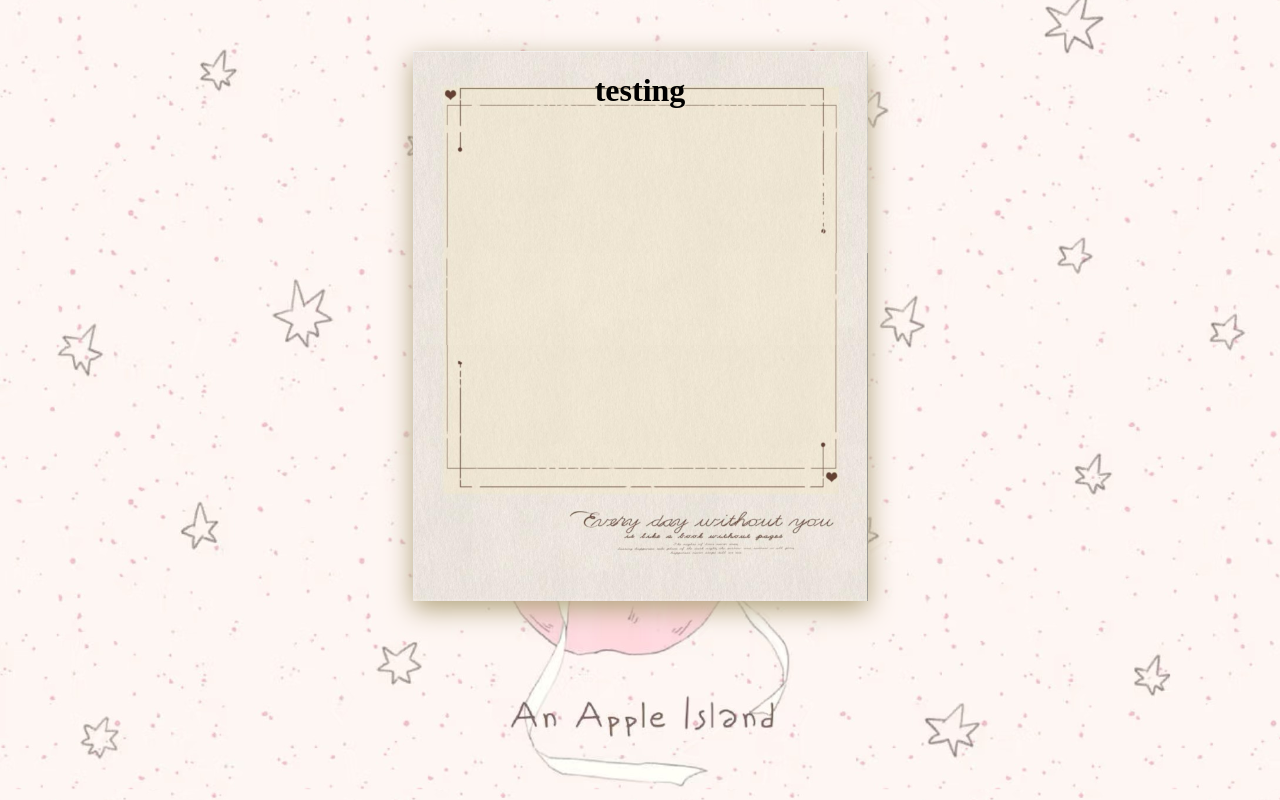
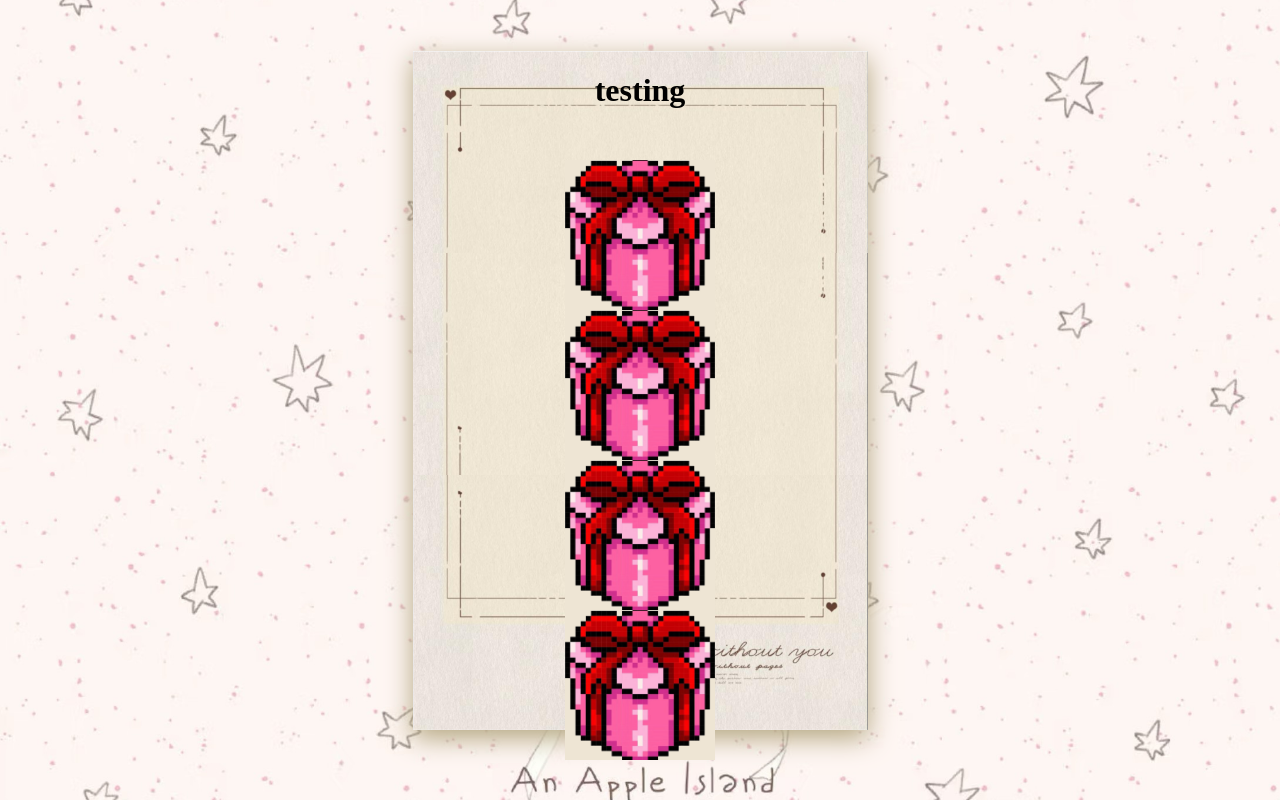
Before and after one commit to LussssSun/bday_douhua, a website: page index.html in a window 1280 px wide. Both pictures are taken after a click on the picture 640 px from the left and 271 px from the top of the page. Drawn offline with Linux system fonts and the light colour scheme; a web font is replaced by a local one.

Commit message:
Update index.html

```diff
--- a/index.html
+++ b/index.html
@@ -26,6 +26,10 @@
     <div id="pic" class="frame" style="display: none">
       <div class="container">
         <h1>testing</h1>
+         <img id="Gift" class="gift" src="gift.png"/>
+         <img id="Gift" class="gift" src="gift.png"/>
+         <img id="Gift" class="gift" src="gift.png"/>
+         <img id="Gift" class="gift" src="gift.png"/>
       </div>
     </div>
   </body>
```
